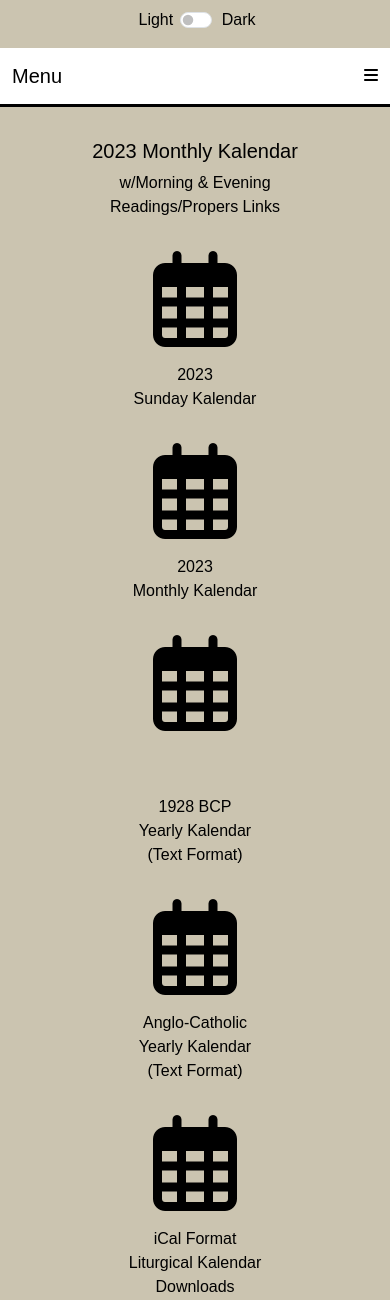
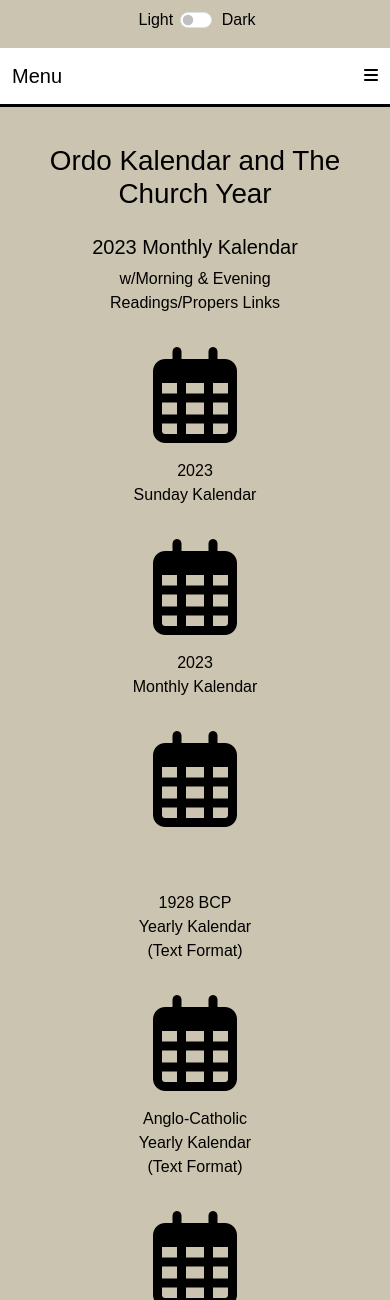
Before and after one commit to Frogbid-Khl/W-Common-Prayer-Online, a PHP site: page /church-year.html in a window 390 px wide. Shown: the top 1300 px of the page. Run offline with PHP 8.4, Linux system fonts and the light colour scheme; some web fonts are replaced.

Commit message:
update all

```diff
--- a/assets/css/style.css
+++ b/assets/css/style.css
@@ -195,6 +195,6 @@ body {
     }
 
     .cpo-body-padding-top{
-        padding-top: 8rem;
+        padding-top: 6rem;
     }
 }
--- a/church-year.html
+++ b/church-year.html
@@ -123,7 +123,7 @@
 </section>
 
 <!-- Church Year Start -->
-<section class="container-fluid">
+<section class="container-fluid cpo-body-padding-top">
     <div class="row">
         <div class="col-12 pt-5 text-center">
             <h1>Ordo Kalendar and The Church Year</h1>
```
